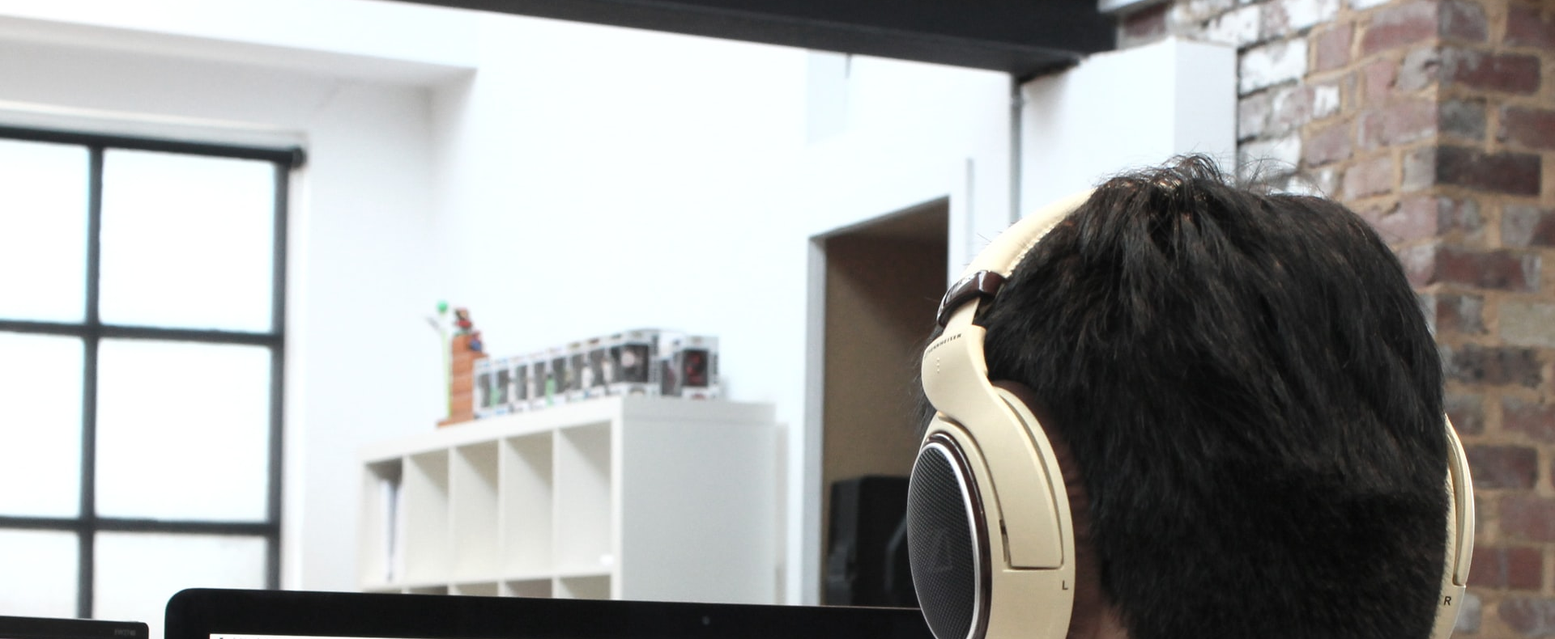
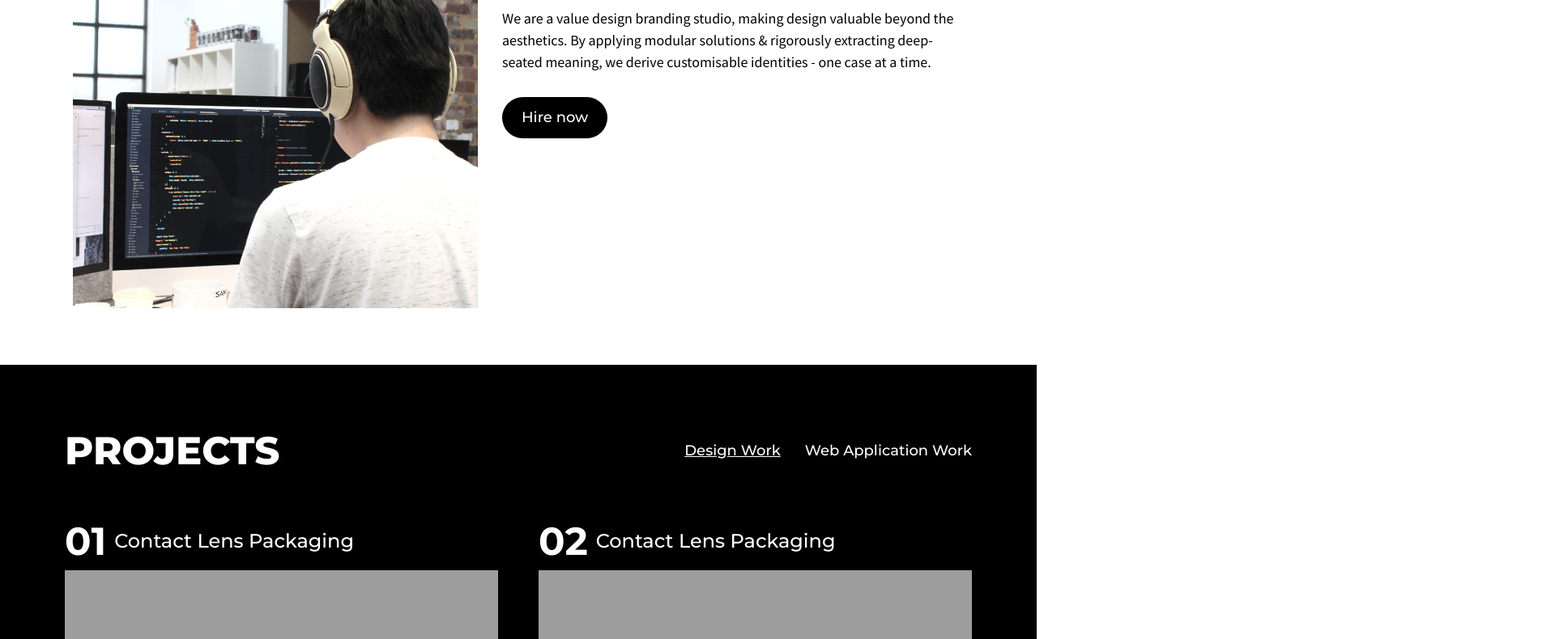
Before and after one commit to alifanantomi/personal-web, a website: page dist/index.html in a window 1280 px wide. Shown: the part 239-1029 px from the top of the page at 81% size, 1920 px wide, since content can reach past the window. Drawn offline with nearby package versions, Linux system fonts and the light colour scheme; the site is published under a folder, as on GitHub Pages, so addresses that start at the root find nothing.

Commit message:
fix css link

```diff
--- a/dist/index.html
+++ b/dist/index.html
@@ -6,7 +6,7 @@
     <title>Alif Anantomi</title>
 
     <!-- Style -->
-    <link rel="stylesheet" type="text/css" href="/dist/resources/css/index.css">
+    <link rel="stylesheet" type="text/css" href="resources/css/index.css">
 
     <!-- Spectre CSS -->
     <link rel="stylesheet" href="https://unpkg.com/spectre.css/dist/spectre.min.css">
```
